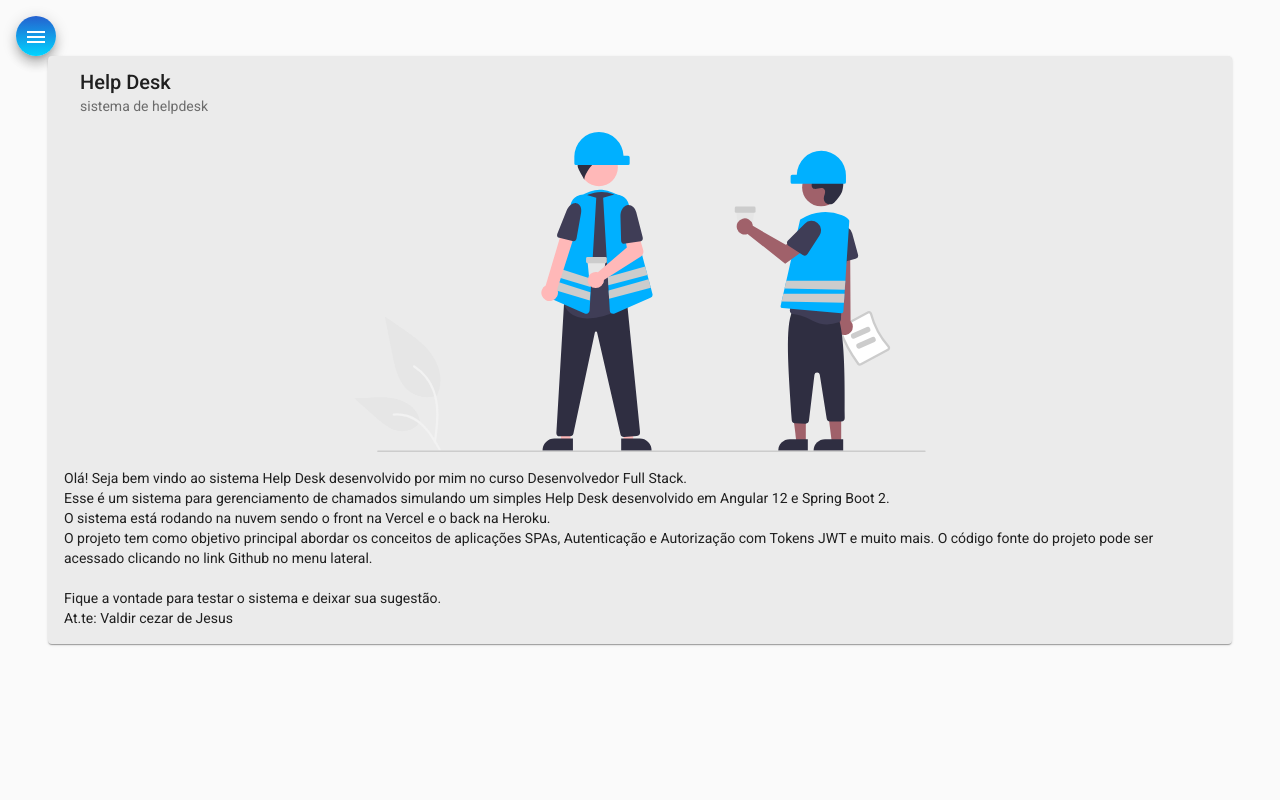
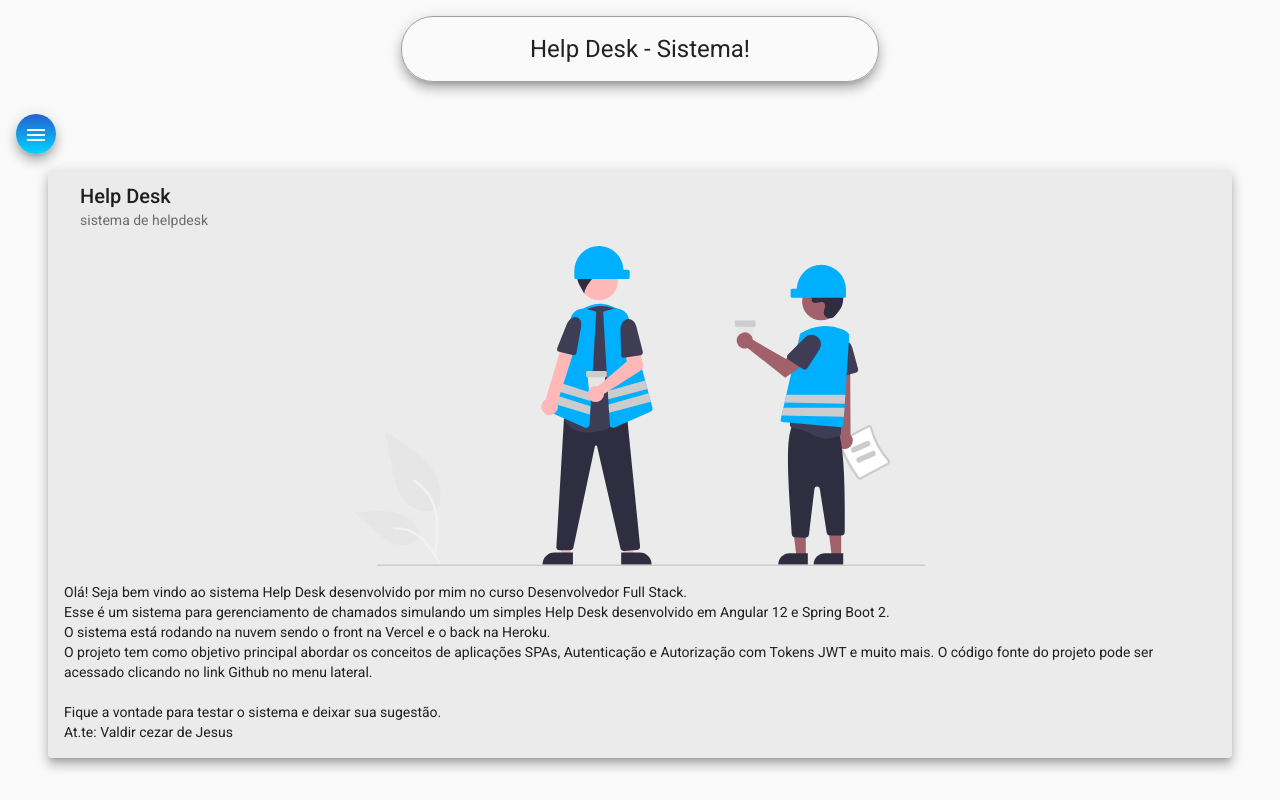
Before and after one commit to mayconjardim/helpdesk-backend, an Angular app: page /home in a window 1280 px wide. Built offline with nearby package versions, Linux system fonts and the light colour scheme.

Commit message:
Criando e estilizando component header

```diff
--- a/src/app/app.module.ts
+++ b/src/app/app.module.ts
@@ -30,6 +30,7 @@
 // Componentes do projeto
 import { NavComponent } from './components/nav/nav.component';
 import { HomeComponent } from './components/home/home.component';
+import { HeaderComponent } from './components/header/header.component';
 
 
 
@@ -37,7 +38,8 @@
   declarations: [
     AppComponent,
     NavComponent,
-    HomeComponent
+    HomeComponent,
+    HeaderComponent
   ],
   imports: [
     BrowserModule,
--- /dev/null
+++ b/src/app/components/header/header.component.css
@@ -0,0 +1,12 @@
+.container {
+    display: flex;
+    align-items: center;
+    justify-content: center;
+}
+
+h1 {
+    margin-top: 1rem;
+    border: 1px solid rgb(161, 159, 159);
+    padding: 1rem 10%;
+    border-radius: 2rem;
+}
--- /dev/null
+++ b/src/app/components/header/header.component.html
@@ -0,0 +1,3 @@
+<div class="container">
+  <h1 class="mat-elevation-z8">Help Desk - Sistema!</h1>
+</div>
--- /dev/null
+++ b/src/app/components/header/header.component.ts
@@ -0,0 +1,15 @@
+import { Component, OnInit } from '@angular/core';
+
+@Component({
+  selector: 'app-header',
+  templateUrl: './header.component.html',
+  styleUrls: ['./header.component.css']
+})
+export class HeaderComponent implements OnInit {
+
+  constructor() { }
+
+  ngOnInit(): void {
+  }
+
+}
--- a/src/app/components/home/home.component.css
+++ b/src/app/components/home/home.component.css
@@ -1,6 +1,6 @@
 .card {
     width: 90%;
-    margin: auto;
+    margin: 1rem auto;
     background-color: rgb(235, 235, 235);
 }
 
--- a/src/app/components/home/home.component.html
+++ b/src/app/components/home/home.component.html
@@ -1,4 +1,4 @@
-<mat-card class="card">
+<mat-card class="card mat-elevation-z8">
   <mat-card-header>
     <mat-card-title>Help Desk</mat-card-title>
     <mat-card-subtitle>sistema de helpdesk</mat-card-subtitle>
--- a/src/app/components/nav/nav.component.html
+++ b/src/app/components/nav/nav.component.html
@@ -29,6 +29,7 @@
     </mat-nav-list>
   </mat-drawer>
   <div class="sidenav-content">
+    <app-header></app-header>
     <button
       class="menu mat-elevation-z8"
       (click)="drawer.toggle()"
```
